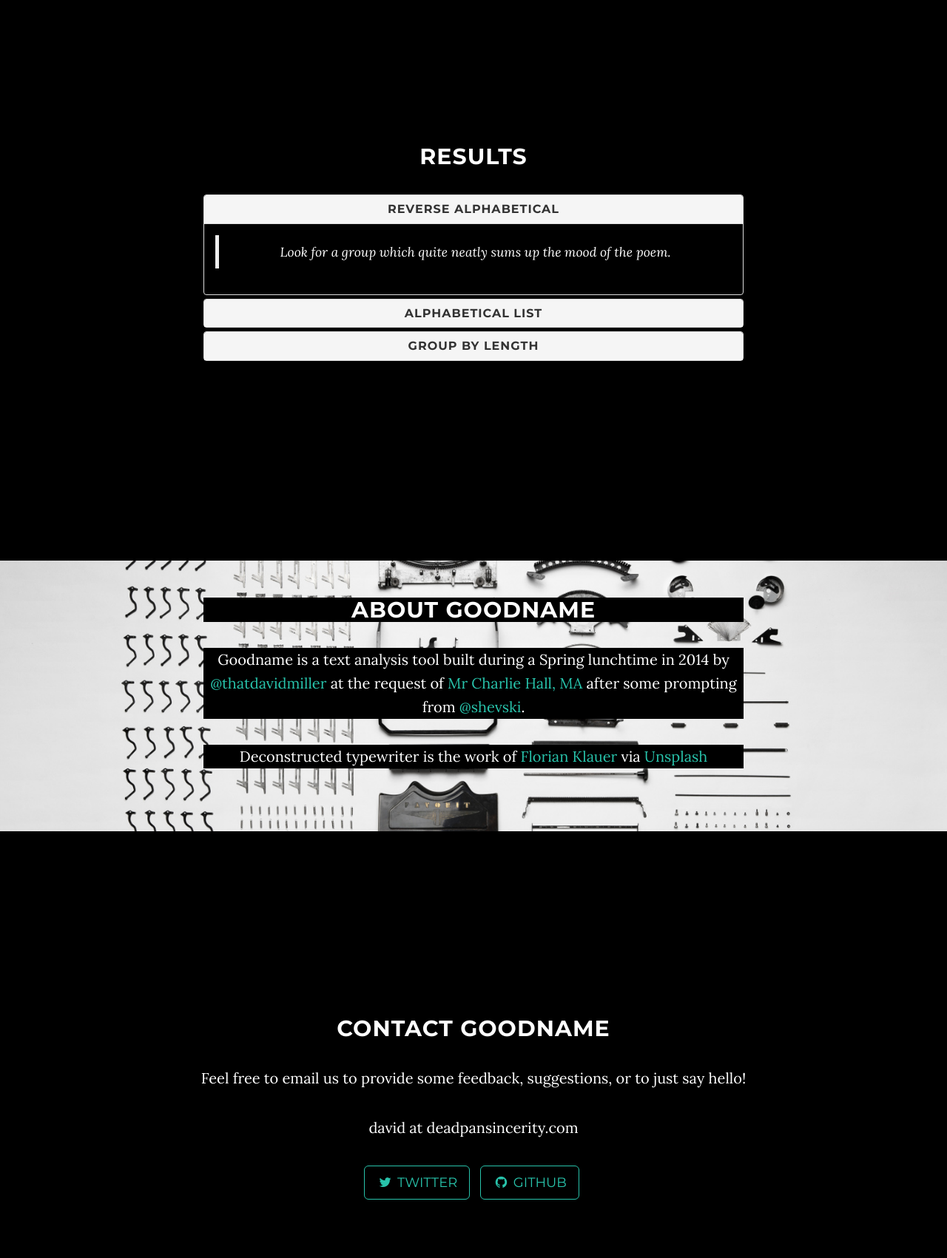
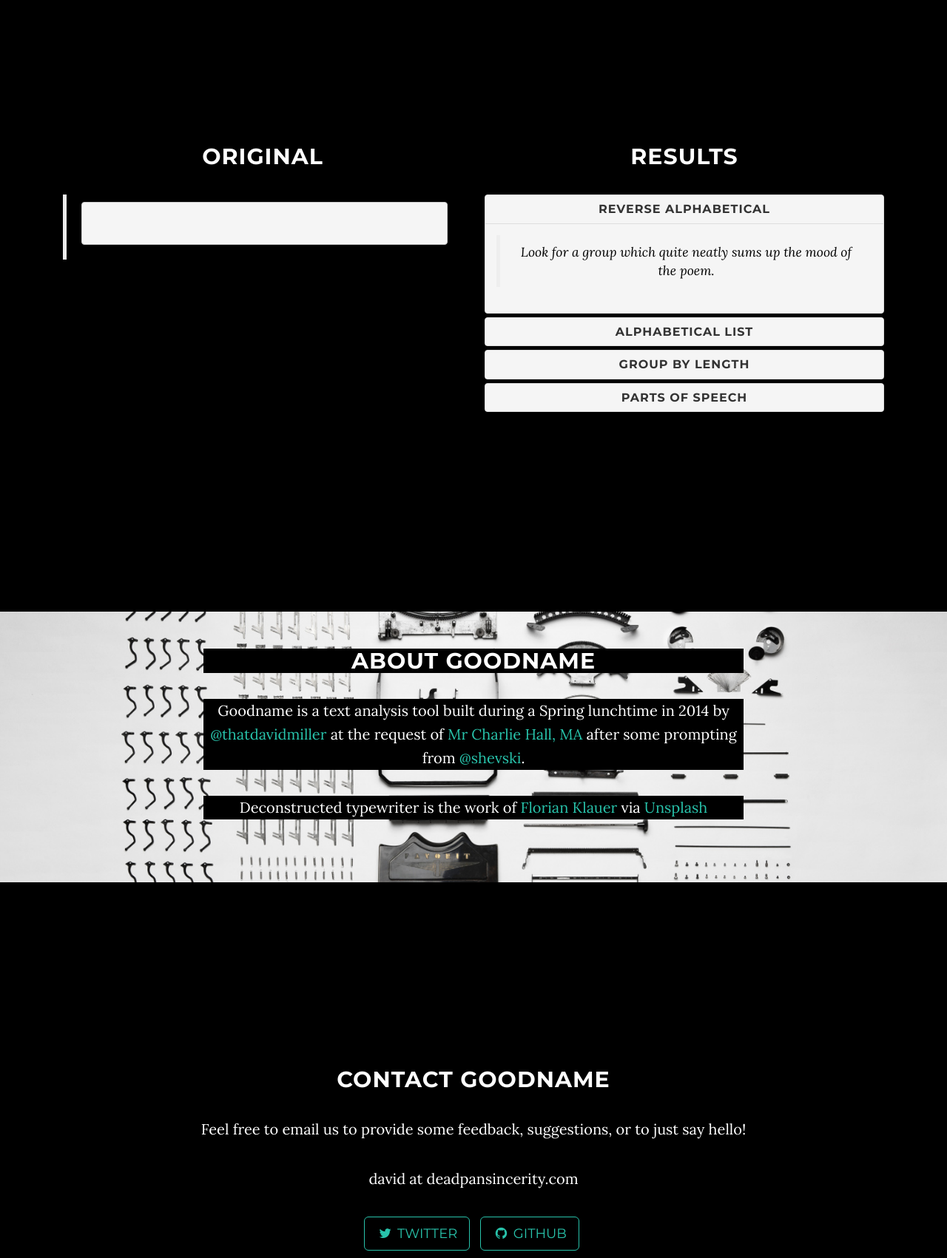
Before and after one commit to davidmiller/alliterator.org, a Flask app: page / in a window 1280 px wide. Shown: the part 855-2556 px from the top of the page at 74% size. Before the commit the page ends 2477 px from the top, so only its background shows below. Run offline with Flask 2, Linux system fonts and the light colour scheme; some libraries are stand-ins or nearby versions.

Commit message:
Results side-by-side Add POS tagging API & section Add nltk data. Make text black on white

```diff
--- a/dulce/app.py
+++ b/dulce/app.py
@@ -1,13 +1,42 @@
 """
 Main Flask application object
 """
+import collections
+import functools
+import json
+
 from flask import (Flask, abort, request, redirect, Response, make_response,
                    session, url_for)
+from flask import render_template
+import nltk
+nltk.data.path.append('./nltk_data/')
 
-from flask import render_template
 app = Flask(__name__)
 app.debug = True
+
+def jsonp(fn):
+    @functools.wraps(fn)
+    def with_callback_maybe(*args,**kwargs):
+        results = fn(*args,**kwargs)
+        results = json.dumps(results)
+        if  request.args.get('callback', None):
+            return '{0}({1})'.format(request.args.get('callback'), results)
+        else:
+            return Response(results, mimetype='application/json')
+    return with_callback_maybe
+
 
 @app.route('/')
 def index():
     return render_template('home.html')
+
+@app.route('/api/1/pos', methods=['POST'])
+@jsonp
+def pos_tag_post():
+    corpus = nltk.word_tokenize(request.json['corpus'].lower())
+    tagged = nltk.pos_tag(corpus)
+    grouped = collections.defaultdict(list)
+    for word, pos in tagged:
+        if word not in grouped[pos]:
+            grouped[pos].append(word)
+    return grouped
--- a/dulce/static/grayscale/css/grayscale.css
+++ b/dulce/static/grayscale/css/grayscale.css
@@ -355,9 +355,9 @@
 }
 
 .panel-group .panel{
-    background-color: #000;
+    background-color: #f5f5f5;
+    color: black;
 }
-
 
 h1,
 h2,
@@ -367,3 +367,12 @@
 .about-section p {
     background: black;
 }
+
+ .panel-body {
+     max-height: 800px;
+    overflow-y: scroll;
+}
+.max-height-500 {
+    max-height: 900px;
+    overflow-y: scroll;
+}
--- a/dulce/static/grayscale/js/app.js
+++ b/dulce/static/grayscale/js/app.js
@@ -1,3 +1,43 @@
+POSTAGS =  {
+
+    CC: 'COORDINATING CONJUNCTION',
+    CD: 'CARDINAL NUMBER',
+    DT: 'DETERMINER',
+    EX: 'EXISTENTIAL THERE',
+    FW: 'FOREIGN WORD',
+        IN: 'PREPOSITION OR SUBORDINATING CONJUNCTION',
+    JJ: 'ADJECTIVE',
+    JJR: 'ADJECTIVE, COMPARATIVE',
+    JJS: 'ADJECTIVE, SUPERLATIVE',
+    LS: 'LIST ITEM MARKER',
+    MD: 'MODAL',
+    NN: 'NOUN, SINGULAR OR MASS',
+    NNS: 'NOUN, PLURAL',
+    NNP: 'PROPER NOUN, SINGULAR',
+    NNPS: 'PROPER NOUN, PLURAL',
+    PDT: 'PREDETERMINER',
+    POS: 'POSSESSIVE ENDING',
+    PRP: 'PERSONAL PRONOUN',
+    PRP$: 'POSSESSIVE PRONOUN',
+    RB: 'ADVERB',
+    RBR: 'ADVERB, COMPARATIVE',
+    RBS: 'ADVERB, SUPERLATIVE',
+    RP: 'PARTICLE',
+    SYM: 'SYMBOL',
+    TO: 'TO',
+    UH: 'INTERJECTION',
+    VB: 'VERB, BASE FORM',
+    VBD: 'VERB, PAST TENSE',
+    VBG: 'VERB, GERUND OR PRESENT PARTICIPLE',
+    VBN: 'VERB, PAST PARTICIPLE',
+    VBP: 'VERB, NON-3RD PERSON SINGULAR PRESENT',
+    VBZ: 'VERB, 3RD PERSON SINGULAR PRESENT',
+    WDT: 'WH-DETERMINER',
+    WP: 'WH-PRONOUN',
+    WP$: 'POSSESSIVE WH-PRONOUN',
+    WRB: 'WH-ADVERB'
+}
+
 var dulceApp = angular.module('dulceApp', []);
 
 // See http://stackoverflow.com/questions/8302928/angularjs-with-django-conflicting-template-tags
@@ -6,11 +46,12 @@
 	$interpolateProvider.endSymbol(']]');
 });
 
-dulceApp.controller('AnalyseCtrl', function($scope) {
+dulceApp.controller('AnalyseCtrl', function($scope, $http) {
     $scope.raw = "";
     $scope.words = [];
-    $scope.reverse_alphabetical;
-    $scope.words_by_length;
+    $scope.reverse_alphabetical = null;
+    $scope.words_by_length = null;
+    $scope.pos_tagged = null;
 
     $scope.analyse = function(raw){
         if(!raw){return};
@@ -21,6 +62,19 @@
         }).sort();
         $scope.words = _.union(prepared);
 
+        $http.post('/api/1/pos', JSON.stringify({corpus: $scope.raw})).success(function(data){
+            console.log(data);
+            $scope.pos_tagged = [];
+            for(var tag in POSTAGS){
+                if(data[tag] != undefined){
+                    $scope.pos_tagged.push({
+                        definition: POSTAGS[tag],
+                        words: data[tag]
+                    });
+                };
+            };
+        });
+
         $scope.reverse_alphabetical = _.sortBy($scope.words, function(w){
             reversed = w.split("").reverse().join("");
             return reversed
@@ -29,6 +83,9 @@
         $scope.words_by_length = _.sortBy($scope.words, function(w){
             return w.length
         });
+
+
+
     }
 
     $scope.$watch('raw', $scope.analyse);
--- a/dulce/templates/home.html
+++ b/dulce/templates/home.html
@@ -83,9 +83,16 @@
 <section id="results" class="content-section text-center">
   <div class="results-section">
     <div class="container">
-      <div class="col-lg-8 col-lg-offset-2">
+      <div class="col-lg-6 ">
+        <h2>Original</h2>
+        <blockquote class="text-left  max-height-500">
+          <pre>
+            [[raw]]
+          </pre>
+        </blockquote>
+      </div>
+      <div class="col-lg-6">
         <h2>Results</h2>
-
         <div class="panel-group" id="accordion">
           <div class="panel panel-default">
             <div class="panel-heading">
@@ -100,6 +107,7 @@
                 <blockquote>
                   <i>Look for a group which quite neatly sums up the mood of the poem.</i>
                 </blockquote>
+                <!-- <span ng-repeat="word in reverse_alphabetical">[[word]]  --></span>
 <ul class="list-unstyled">
   <li ng-repeat="word in reverse_alphabetical">
     [[word]]
@@ -132,6 +140,7 @@
     </div>
   </div>
 </div>
+
 <div class="panel panel-default">
   <div class="panel-heading">
     <h4 class="panel-title">
@@ -156,6 +165,37 @@
     </div>
   </div>
 </div>
+
+<div class="panel panel-default">
+  <div class="panel-heading">
+    <h4 class="panel-title">
+      <a data-toggle="collapse" data-parent="#accordion" href="#collapseFour">
+        Parts of Speech
+      </a>
+    </h4>
+  </div>
+  <div id="collapseFour" class="panel-collapse collapse">
+    <div class="panel-body">
+      <blockquote>
+        <i>
+          Some helpful text explaining why this might be interesting please...
+        </i>
+      </blockquote>
+      <ul class="list-unstyled">
+        <li ng-repeat="part in pos_tagged">
+          <b>[[part.definition]]</b>
+          <ul class="list-unstyled">
+            <li ng-repeat="word in part.words">
+              [[word]]
+            </li>
+          </ul>
+          <br />
+        </li>
+      </ul>
+    </div>
+  </div>
+</div>
+
 </div>
 
 </div>
--- a/requirements.txt
+++ b/requirements.txt
@@ -1 +1,3 @@
 Flask==0.10.1
+nltk==2.0.4
+numpy==1.8.1
```
Also changed, not shown: 3 other files. Lines whose indentation alone changed are shown as unchanged.
